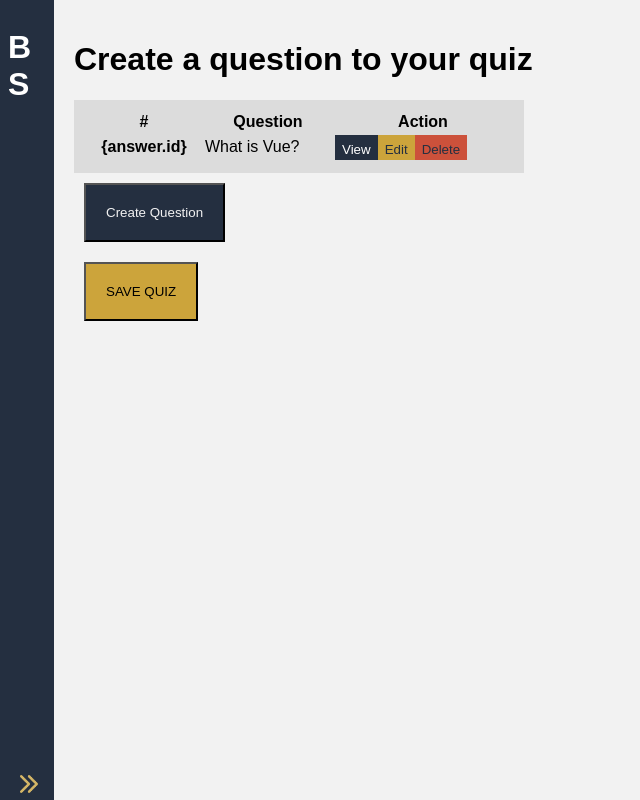
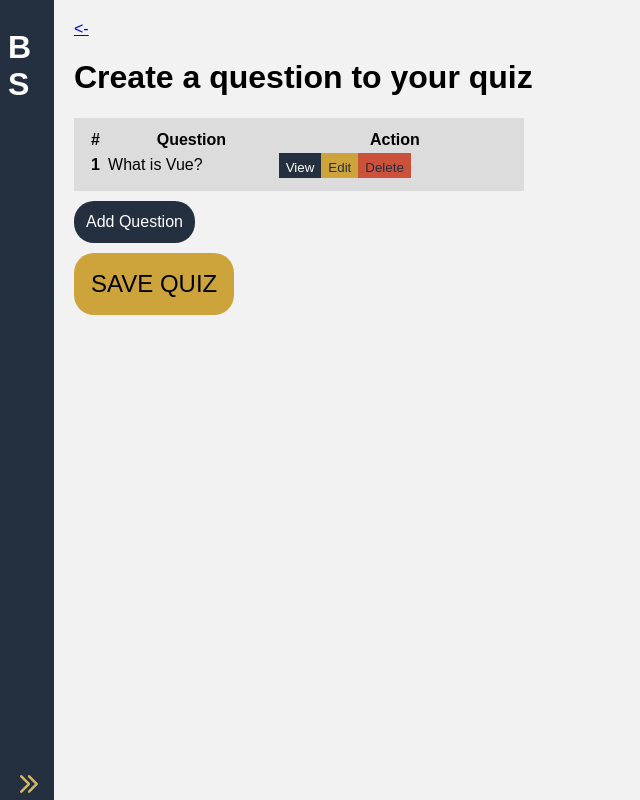
Before and after one commit to MadeleineJonassen/IDATT2105_Full_Stack_Application_Development, a Vue app in the folder FullstackProsjekt/src/frontend/: page /createQuiz in a window 1280 px wide. Shown: the whole page, without its empty margins (0-640 px from the left). Built offline with nearby package versions, Linux system fonts and the light colour scheme.

Commit message:
Create a simple go back routerlink in OverviewQuizView.vue and CreateQuizView.vue

```diff
--- a/FullstackProsjekt/src/frontend/src/assets/main.css
+++ b/FullstackProsjekt/src/frontend/src/assets/main.css
@@ -33,36 +33,38 @@ body {
     border-color: transparent;
     color: #242F40;
 }
-.create-question-btn{
-    padding: 20px;
-    margin: 10px;
-    background-color: #242F40;
-    color: #F2F2F2;
-}
-.save-question-btn{
-    padding: 20px;
-    margin: 10px;
-    background-color: #CCA43B;
-}
-
-.add-Btn{
+.add-Btn {
     background-color: #242F40;
     color: white;
     font-size: 16px;
-    padding: 6px;
-    border-radius: 15px;
+    padding: 10px;
+    border-radius: 20px;
     border-color: transparent;
+    margin-top: 10px;
 }
+.save-Btn{
+    background-color: #CCA43B;
+    font-size: 24px;
+    padding: 15px;
+    border-radius: 20px;
+    border-color: transparent;
+    margin-top: 10px;
+}
+
 .close-btn{
     background-color: #cc513b;
     padding: 10px;
     border-radius: 5px;
     border-color: transparent;
+    margin-left: 10px;
+
 }
 
 .submit-btn{
-    background-color: #D9C590;
+    background-color: #CCA43B;
+    font-size: 16px;
     padding: 10px;
     border-radius: 5px;
     border-color: transparent;
+    margin-left: 130px;
 }
--- a/FullstackProsjekt/src/frontend/src/router/index.js
+++ b/FullstackProsjekt/src/frontend/src/router/index.js
@@ -37,7 +37,7 @@ const router = createRouter({
     {
       path: '/createQuiz',
       name: 'create Quiz',
-      component: () => import('../views/CreateQuizView.vue')
+      component: () => import('../views/EditQuizView.vue')
     },
     {
       path: '/overviewQuiz',
--- a/FullstackProsjekt/src/frontend/src/views/CreateQuizView.vue
+++ b/FullstackProsjekt/src/frontend/src/views/EditQuizView.vue
@@ -56,7 +56,7 @@ function submitQuestion() {
 		alert('Question cannot be empty');
 		return false
 	}
-	if(!validateAnswers()&& !answerCount()){
+	if(!validateAnswers() && !answerCount()){
 		alert('Fill all inputs before submitting')
 		return false
 	}
@@ -73,6 +73,7 @@ function submitQuestion() {
 <template>
 	<body>
 		<div class="createQuestion-page">
+			<router-link to="/overviewQuiz"> <-  </router-link>
 			<h1>Create a question to your quiz</h1>
 			<div class="question-table">
 				<table class="table">
@@ -85,7 +86,7 @@ function submitQuestion() {
 					</thead>
 					<tbody>
 					<tr>
-						<th scope="row">{answer.id}</th>
+						<th scope="row">1</th>
 						<td>What is Vue?</td>
 						<td>
 							<button class="play-btn">View</button>
@@ -99,6 +100,7 @@ function submitQuestion() {
 
 				<Teleport to="body">
 					<NewQuestionModel :show="showNewQuestionModal" @close="destroyModal">
+
 						<template #header>
 							<h5> Add New Question</h5>
 						</template>
@@ -119,7 +121,7 @@ function submitQuestion() {
 									</thead>
 									<tbody>
 									<tr v-for="(answer, index) in newAnswers">
-										<th scope="row">1</th>
+										<th scope="row">{{answer.id}}</th>
 										<td>
 											<input type="text" v-model="answer.answer" id="questionInput">
 										</td>
@@ -137,14 +139,15 @@ function submitQuestion() {
 							<button @click="destroyModal" class="close-btn"> Close</button>
 							<button v-if="newAnswers.length>=2" @click="submitQuestion" class="submit-btn">Submit</button>
 						</template>
+
 					</NewQuestionModel>
 				</Teleport>
 
 			</div>
 
 			<div>
-				<button @click="createQuestion" class="create-question-btn"> Create Question </button> <br>
-				<button class="save-question-btn"> SAVE QUIZ </button>
+				<button @click="createQuestion" class="add-Btn"> Add Question </button> <br>
+				<button class="save-Btn"> SAVE QUIZ </button>
 			</div>
 		</div>
 	</body>
--- a/FullstackProsjekt/src/frontend/src/views/OverviewQuizView.vue
+++ b/FullstackProsjekt/src/frontend/src/views/OverviewQuizView.vue
@@ -6,6 +6,7 @@
 <template>
 	<body>
 		<div class="overViewQuestion-page">
+			<router-link to="/dashboard"> <- </router-link>
 		<h1>Your quizzes</h1>
 		<p> Select a quiz fo your creation to either play, edit or delete</p>
 			<div class="table">
```
